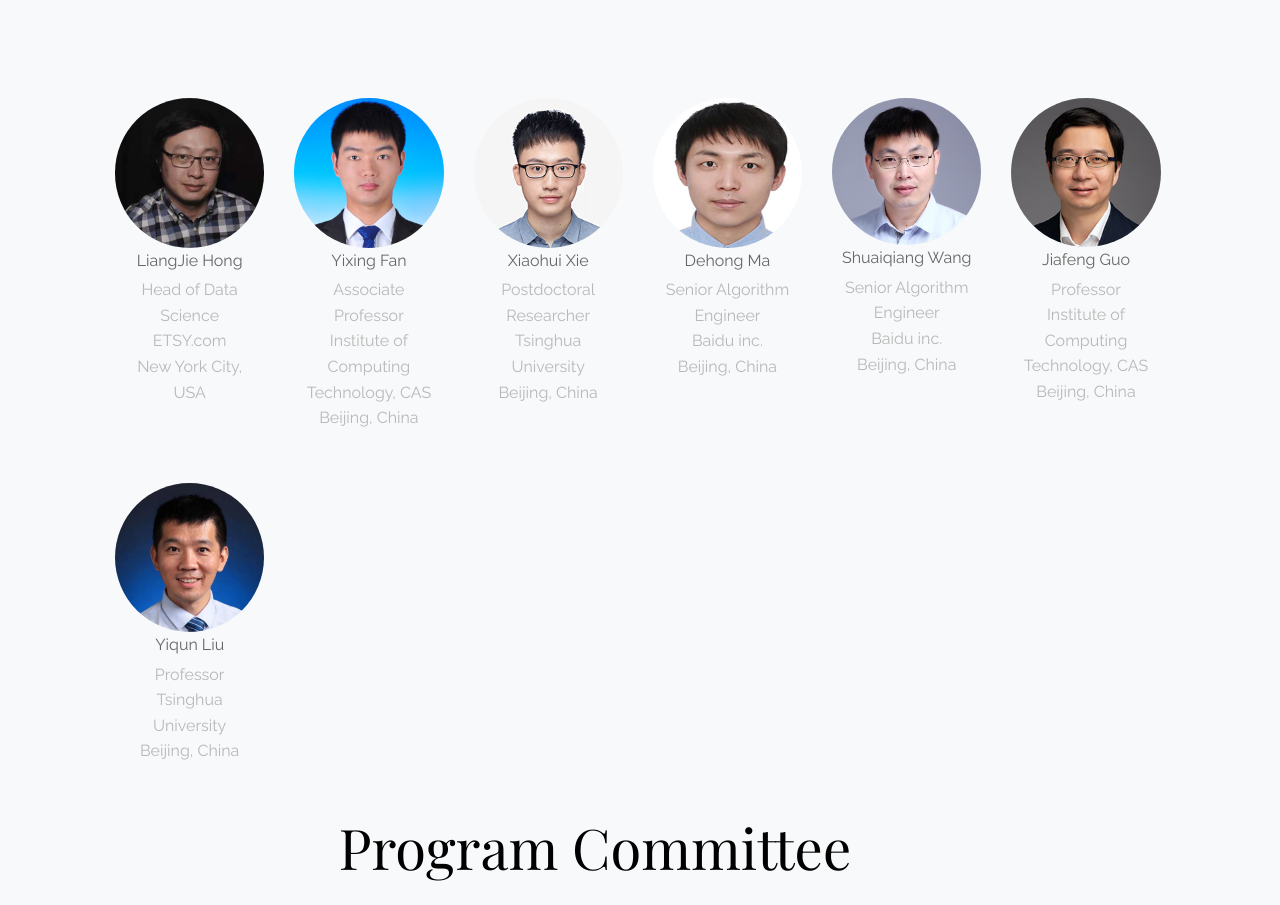
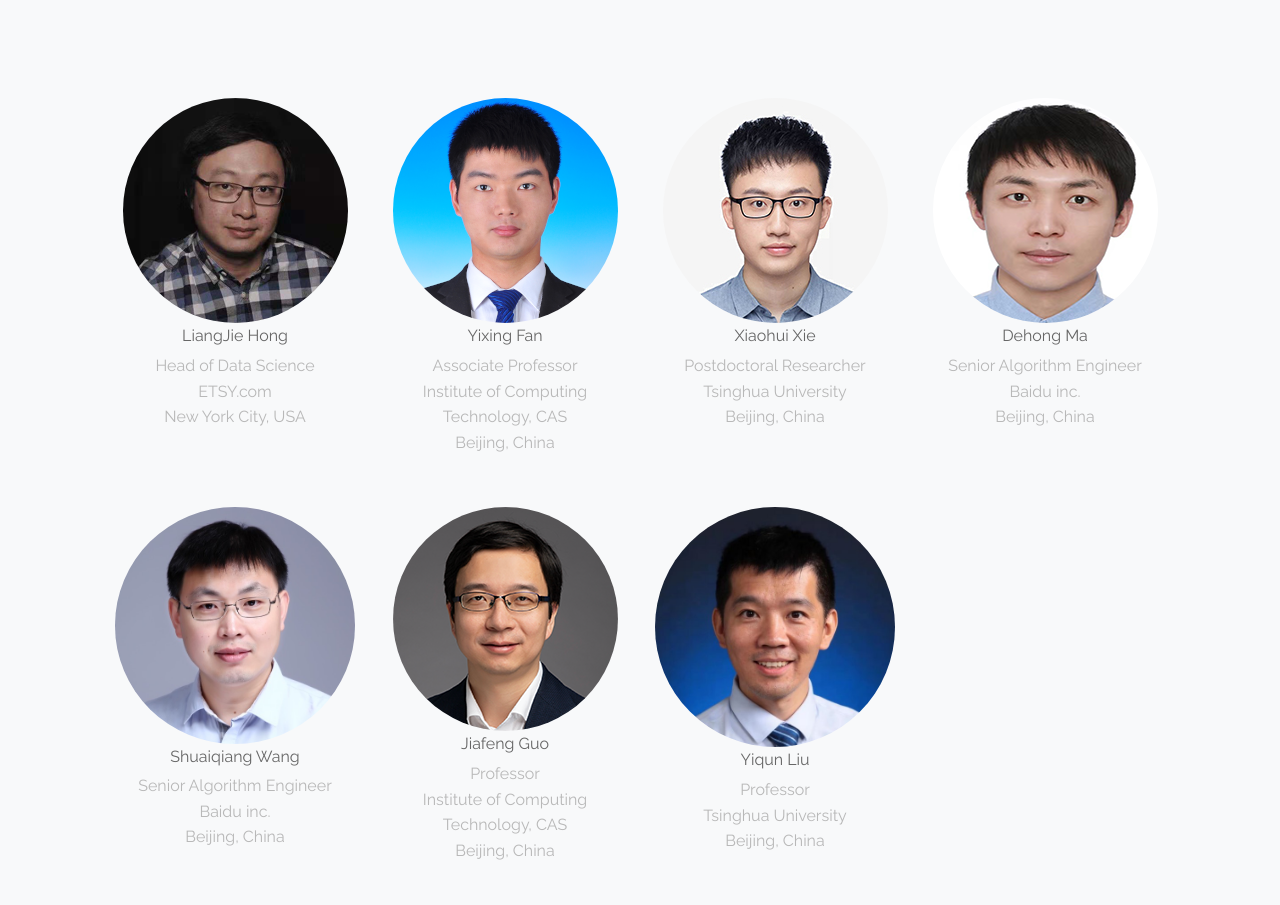
Before and after one commit to plm4ir/plm4ir.github.io, a plain HTML site: page index.html in a window 1280 px wide. Shown: the part 4745-5650 px from the top of the page. Drawn offline with nearby package versions, Linux system fonts and the light colour scheme; a web font is replaced by a local one.

Commit message:
change row span

```diff
--- a/index.html
+++ b/index.html
@@ -450,14 +450,13 @@
     <section class="site-section bg-light" id="section-organizer">
       <div class="container">
         <div class="row">
-
           <div class="col-md-12 text-center mb-5 site-animate">
             <h2 class="site-primary-title display-4">Workshop Organizers</h2>
             <div class="row justify-content-center">
              &nbsp;
             </div>
           </div>
-         <div class="col-lg-2 col-md-6 col-sm-2">
+         <div class="col-lg-3 col-md-3 col-sm-3">
             <div class="media d-block mb-4 text-center site-animate">
               <img src="images/org_lh.png" alt="Free Template by colorlib.com" class="img-fluid img-circle">
               <div class="media-body p-md-1 p-4">
@@ -466,7 +465,7 @@
               </div>
             </div>
           </div>
-          <div class="col-lg-2 col-md-6 col-sm-2">
+          <div class="col-lg-3 col-md-3 col-sm-3">
             <div class="media d-block mb-4 text-center site-animate">
               <img src="images/org_fan.png" alt="Free Template by colorlib.com" class="img-fluid img-circle">
               <div class="media-body p-md-1 p-4">
@@ -475,7 +474,7 @@
               </div>
             </div>
           </div>
-          <div class="col-lg-2 col-md-6 col-sm-2">
+          <div class="col-lg-3 col-md-3 col-sm-3">
             <div class="media d-block mb-4 text-center site-animate">
               <img src="images/org_xxh.jpg" alt="Free Template by colorlib.com" class="img-fluid img-circle">
               <div class="media-body p-md-1 p-4">
@@ -484,7 +483,7 @@
               </div>
             </div>
           </div>
-          <div class="col-lg-2 col-md-6 col-sm-2">
+          <div class="col-lg-3 col-md-3 col-sm-3">
             <div class="media d-block mb-4 text-center site-animate">
               <img src="images/org_ren.png" alt="Free Template by colorlib.com" class="img-fluid img-circle">
               <div class="media-body p-md-1 p-4">
@@ -493,7 +492,7 @@
               </div>
             </div>
           </div>
-          <div class="col-lg-2 col-md-6 col-sm-2">
+          <div class="col-lg-3 col-md-3 col-sm-3">
             <div class="media d-block mb-4 text-center site-animate">
               <img src="images/org_yin.png" alt="Free Template by colorlib.com" class="img-fluid img-circle">
               <div class="media-body p-md-1 p-4">
@@ -502,7 +501,7 @@
               </div>
             </div>
           </div>
-          <div class="col-lg-2 col-md-6 col-sm-2">
+          <div class="col-lg-3 col-md-3 col-sm-3">
             <div class="media d-block mb-4 text-center site-animate">
               <img src="images/org_guo.png" alt="Free Template by colorlib.com" class="img-fluid img-circle">
               <div class="media-body p-md-1 p-4">
@@ -511,7 +510,7 @@
               </div>
             </div>
           </div>
-          <div class="col-lg-2 col-md-6 col-sm-2">
+          <div class="col-lg-3 col-md-3 col-sm-3">
             <div class="media d-block mb-4 text-center site-animate">
               <img src="images/org_lyq.jpg" alt="Free Template by colorlib.com" class="img-fluid img-circle">
               <div class="media-body p-md-1 p-4">
```
